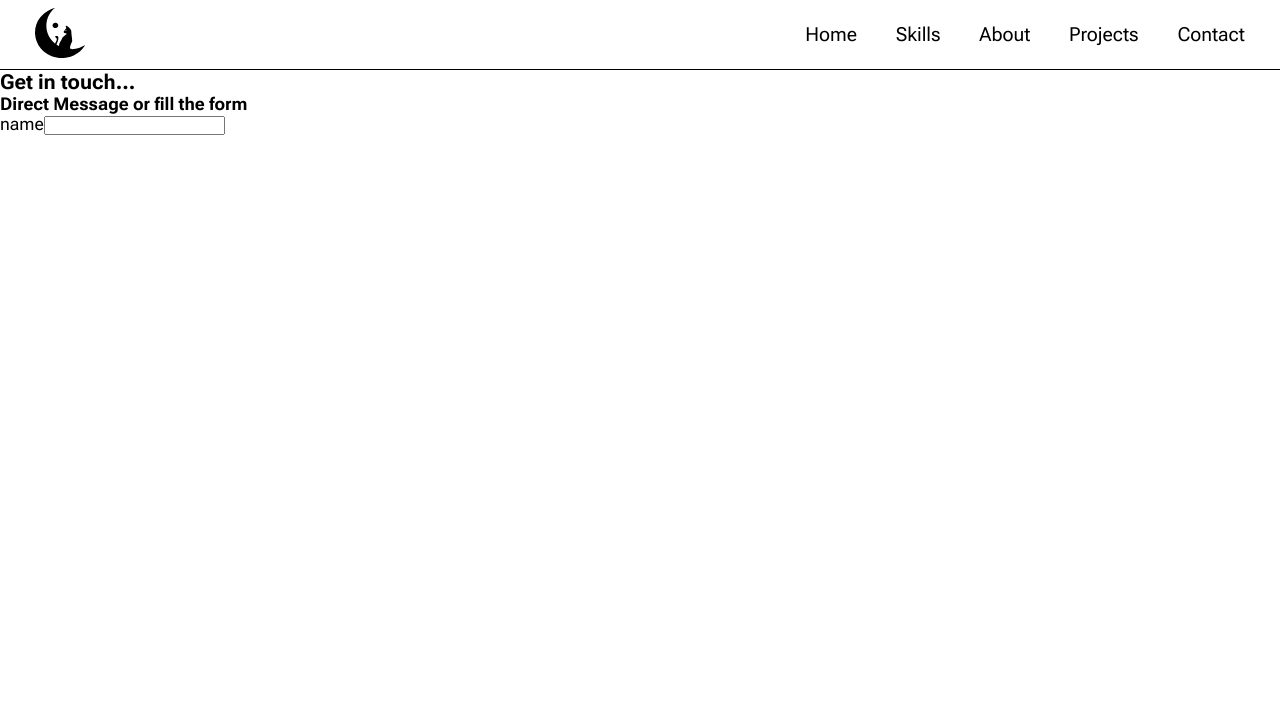
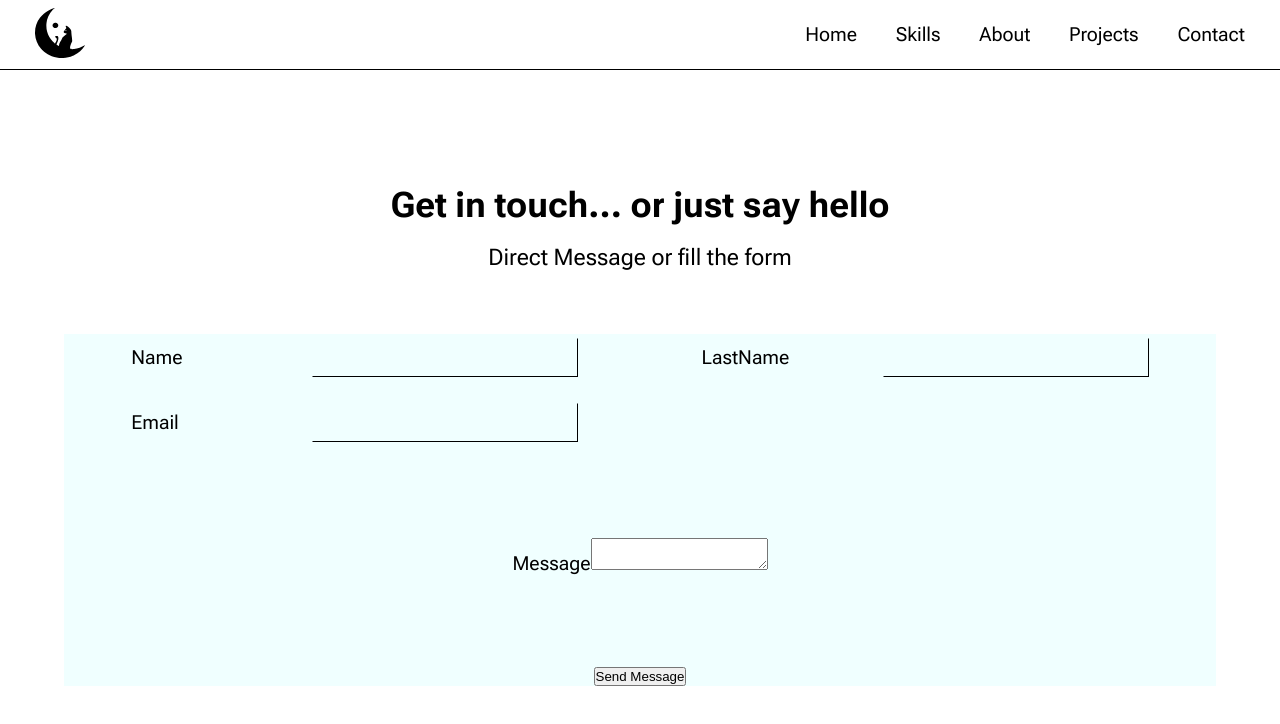
Before and after one commit to JorgeKerilima19/portfolio, a React (Vite) app: page /contact in a window 1280 px wide. Shown: the top 724 px of the page. Built offline with nearby package versions, Linux system fonts and the light colour scheme.

Commit message:
contact form-inputs style

```diff
--- a/src/pages/Contact.tsx
+++ b/src/pages/Contact.tsx
@@ -1,17 +1,35 @@
+import "../pages/styles/contact.css";
 
 export const Contact = () => {
   return (
-    <section>
-      <div>
-        <h3>Get in touch...</h3>
-        <h4>Direct Message or fill the form</h4>
-        <form action="">
-          <div>
-            <label>name</label>
-            <input type="text" />
+    <section className="container section-contact">
+      <div className="container contact-wrapper">
+        <h3 className="contact__title">Get in touch... or just say hello</h3>
+        <h4 className="contact__subtitle">Direct Message or fill the form</h4>
+        <form action="" className="contact__form">
+          <div className="contact__form__inputs-container">
+            <div className="contact__form__item">
+              <label>Name</label>
+              <input className="contact__form__item-input" type="text" />
+            </div>
+            <div className="contact__form__item">
+              <label>LastName</label>
+              <input className="contact__form__item-input" type="text" />
+            </div>
+            <div className="contact__form__item">
+              <label>Email</label>
+              <input className="contact__form__item-input" type="text" />
+            </div>
           </div>
+          <div className="contact__form__text-container">
+            <label>Message</label>
+            <textarea name=""></textarea>
+          </div>
+          <button onClick={(e) => e.preventDefault()} type="submit">
+            Send Message
+          </button>
         </form>
       </div>
     </section>
-  )
-}
+  );
+};
--- /dev/null
+++ b/src/pages/styles/contact.css
@@ -0,0 +1,54 @@
+.section-contact {
+}
+.contact-wrapper {
+  padding: 2em 0;
+  gap: 1em;
+  min-height: var(--complete-height);
+  justify-content: center;
+}
+.contact__title {
+  font-size: 2em;
+}
+.contact__subtitle {
+  font-size: 1.3em;
+  font-weight: 400;
+  margin-bottom: 2em;
+}
+.contact__form {
+  display: flex;
+  justify-content: space-between;
+  align-items: center;
+  flex-direction: column;
+  background-color: azure;
+  width: 100%;
+  height: min(var(--complete-height), 20rem);
+  font-size: 1.1em;
+}
+.contact__form__inputs-container {
+  display: flex;
+  justify-content: space-between;
+  flex-wrap: wrap;
+  width: 90%;
+  gap: 1em;
+}
+.contact__form__item {
+  width: max(15rem, 45%);
+  display: flex;
+  justify-content: space-between;
+  align-items: center;
+  flex-wrap: wrap;
+  padding: 0.2rem 0.5em;
+}
+.contact__form__item-input {
+  border: thin solid transparent;
+  border-bottom: thin solid black;
+  border-right: thin solid black;
+  outline: 0;
+  font-size: inherit;
+  padding: 0.4rem;
+  background-color: inherit;
+  transition: 0.5s;
+}
+.contact__form__item-input:focus{
+  border: thin solid black;
+}
```
